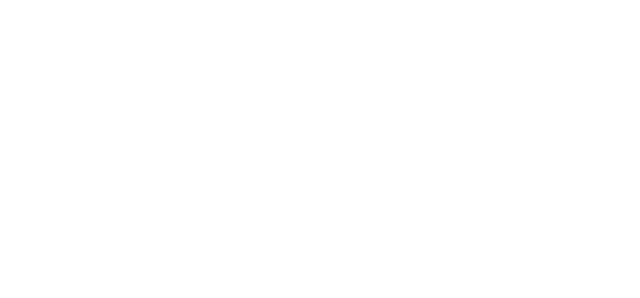
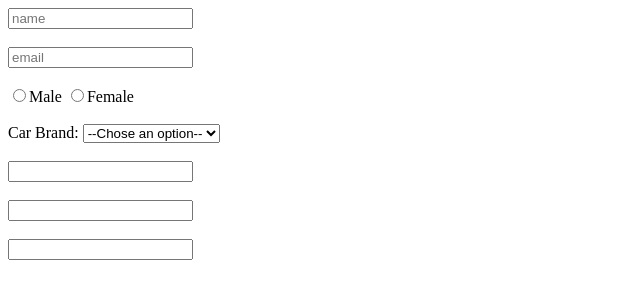
Before and after one commit to acciojob/car-insurance-form-Neelesh0124, a website: page main.html in a window 1280 px wide. Shown: the whole page, without its empty margins (0-640 px from the left). Drawn offline with Linux system fonts and the light colour scheme.

Commit message:
created a submission

```diff
--- a/main.html
+++ b/main.html
@@ -8,6 +8,37 @@
 
 <body>
 	<!-- the entire body must be written by student -->
+	<form>
+		<label for="">
+			<input type="text" id="name" name="name" placeholder="name" required>
+		</label><br><br>
+		<label for="email">
+			<input type="email" id="email" name="email" placeholder="email" required>
+		</label><br><br>
+		<label for="gender_m">
+			<input type="radio" id="gender_m" name="gender" value="male" required>Male
+		</label>
+		<label for="gender_f">
+			<input type="radio" id="gender_f" name="gender" value="female" required>Female
+		</label><br><br>
+		<label for="cars">Car Brand:
+			<select id="cars" name="cars" required>
+				<option>--Chose an option--</option>
+				<option value="BMW">BMW</option>
+				<option value="Audi">Audi</option>
+				<option value="Mercedez">Mercedez</option>
+			</select>
+		</label><br><br>
+		<label for="">
+			<input type="" id="" name="" required>
+		</label><br><br>
+		<label for="">
+			<input type="" id="" name="" required>
+		</label><br><br>
+		<label for="">
+			<input type="" id="" name="" required>
+		</label><br><br>
+	</form>
     <script type="text/javascript" src="./script.js">
 </script>
 
```
